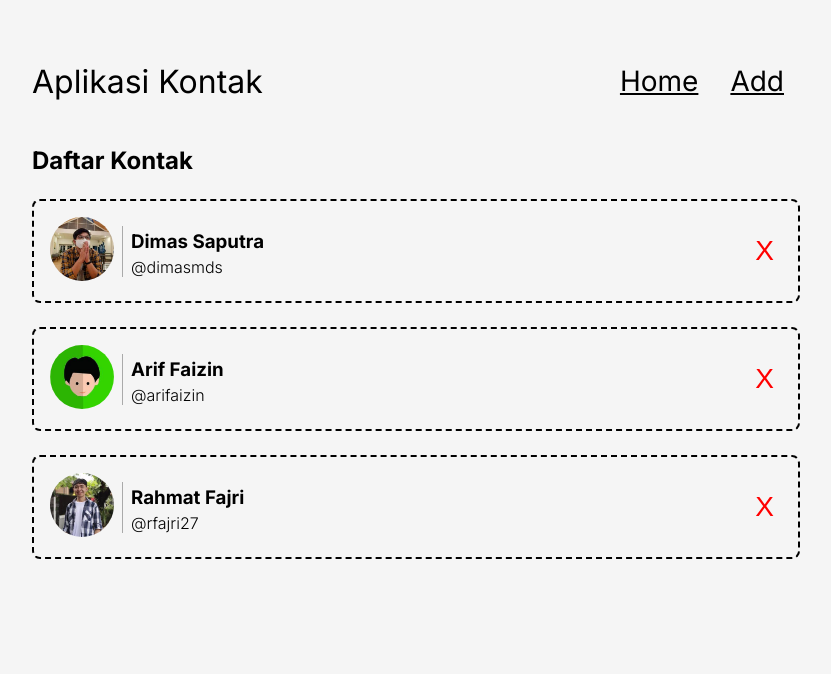
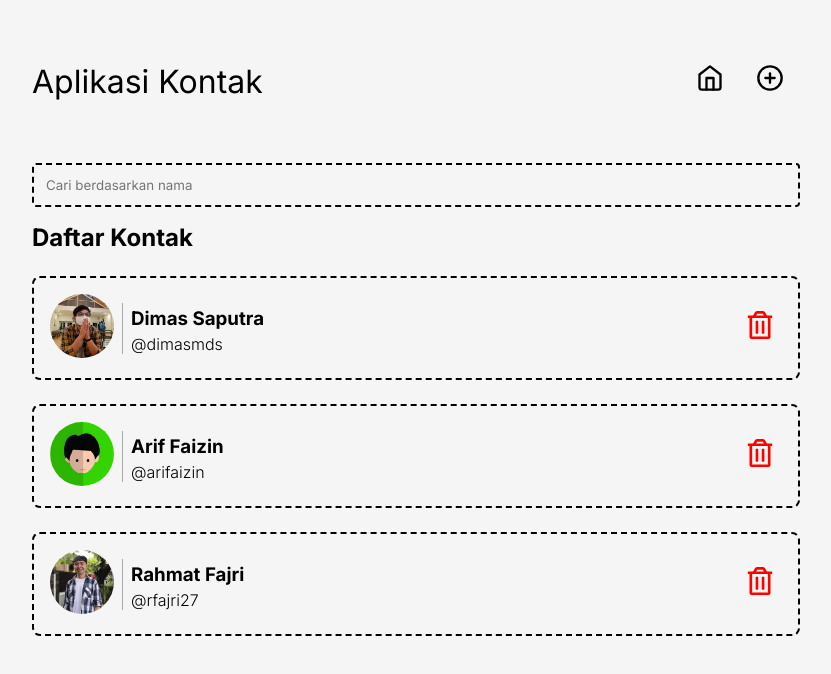
Before and after one commit to Okaarunn/contacts-app, a React (Vite) app: page / in a window 1280 px wide. Shown: the top 674 px of the page, without its empty margins (224-1055 px from the left). Built offline with nearby package versions, Linux system fonts and the light colour scheme.

Commit message:
Feat: Search contacts

```diff
--- a/package.json
+++ b/package.json
@@ -13,6 +13,7 @@
     "prop-types": "^15.8.1",
     "react": "^19.1.1",
     "react-dom": "^19.1.1",
+    "react-icons": "^5.5.0",
     "react-router-dom": "^7.9.1"
   },
   "devDependencies": {
--- a/src/components/DeleteButton.jsx
+++ b/src/components/DeleteButton.jsx
@@ -1,10 +1,12 @@
 import PropTypes from "prop-types";
 import React from "react";
+
+import { FaRegTrashAlt } from "react-icons/fa";
 
 const DeleteButton = ({ id, onDelete }) => {
   return (
     <button className="contact-item__delete" onClick={() => onDelete(id)}>
-      X
+      <FaRegTrashAlt />
     </button>
   );
 };
--- a/src/components/Navigation.jsx
+++ b/src/components/Navigation.jsx
@@ -1,14 +1,19 @@
 import React from "react";
+import { FiHome, FiPlusCircle } from "react-icons/fi";
 import { Link } from "react-router-dom";
 export default function Navigation() {
   return (
     <nav className="navigation">
       <ul>
         <li>
-          <Link to="/">Home</Link>
+          <Link to="/">
+            <FiHome />
+          </Link>
         </li>
         <li>
-          <Link to="/add">Add</Link>
+          <Link to="/add">
+            <FiPlusCircle />
+          </Link>
         </li>
       </ul>
     </nav>
--- /dev/null
+++ b/src/components/SearchBar.jsx
@@ -0,0 +1,15 @@
+import React from "react";
+
+function SearchBar({ keyword, keywordChange }) {
+  return (
+    <input
+      type="text"
+      className="search-bar"
+      placeholder="Cari berdasarkan nama"
+      value={keyword}
+      onChange={(e) => keywordChange(event.target.value)}
+    />
+  );
+}
+
+export default SearchBar;
--- a/src/pages/HomePage.jsx
+++ b/src/pages/HomePage.jsx
@@ -1,6 +1,22 @@
 import React from "react";
 import ContactList from "../components/ContactList";
 import { deleteContact, getContacts } from "../utils/data";
+import SearchBar from "../components/SearchBar";
+import { useSearchParams } from "react-router-dom";
+
+function HomePageWrapper() {
+  const [searchParams, setSearchParams] = useSearchParams();
+
+  const keyword = searchParams.get("keyword");
+
+  function changeSearchParams(keyword) {
+    setSearchParams({ keyword });
+  }
+
+  return (
+    <HomePage defaultKeyword={keyword} keywordChange={changeSearchParams} />
+  );
+}
 
 class HomePage extends React.Component {
   constructor(props) {
@@ -8,9 +24,11 @@
 
     this.state = {
       contacts: getContacts(),
+      keyword: props.defaultKeyword || "",
     };
 
     this.onDeleteHandler = this.onDeleteHandler.bind(this);
+    this.onKeywordChangeHandler = this.onKeywordChangeHandler.bind(this);
   }
 
   onDeleteHandler(id) {
@@ -23,17 +41,34 @@
     });
   }
 
+  onKeywordChangeHandler(keyword) {
+    this.setState(() => {
+      return {
+        keyword,
+      };
+    });
+
+    this.props.keywordChange(keyword);
+  }
+
   render() {
+    const contacts = this.state.contacts.filter((contact) => {
+      return contact.name
+        .toLowerCase()
+        .includes(this.state.keyword.toLowerCase());
+    });
+
     return (
       <section>
+        <SearchBar
+          keyword={this.state.keyword}
+          keywordChange={this.onKeywordChangeHandler}
+        />
         <h2>Daftar Kontak</h2>
-        <ContactList
-          contacts={this.state.contacts}
-          onDelete={this.onDeleteHandler}
-        />
+        <ContactList contacts={contacts} onDelete={this.onDeleteHandler} />
       </section>
     );
   }
 }
 
-export default HomePage;
+export default HomePageWrapper;
```
Also changed, not shown: 1 other file (tests, documents, lock files or other folders).
